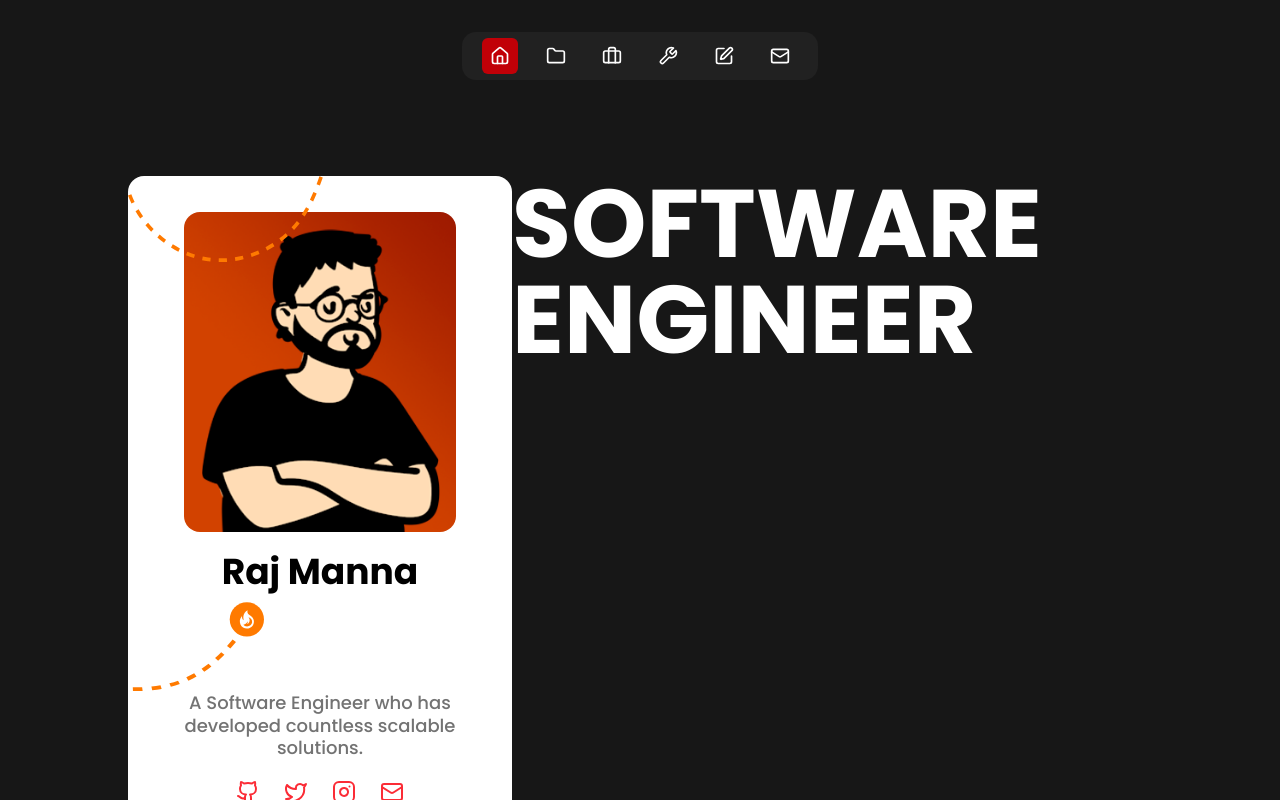
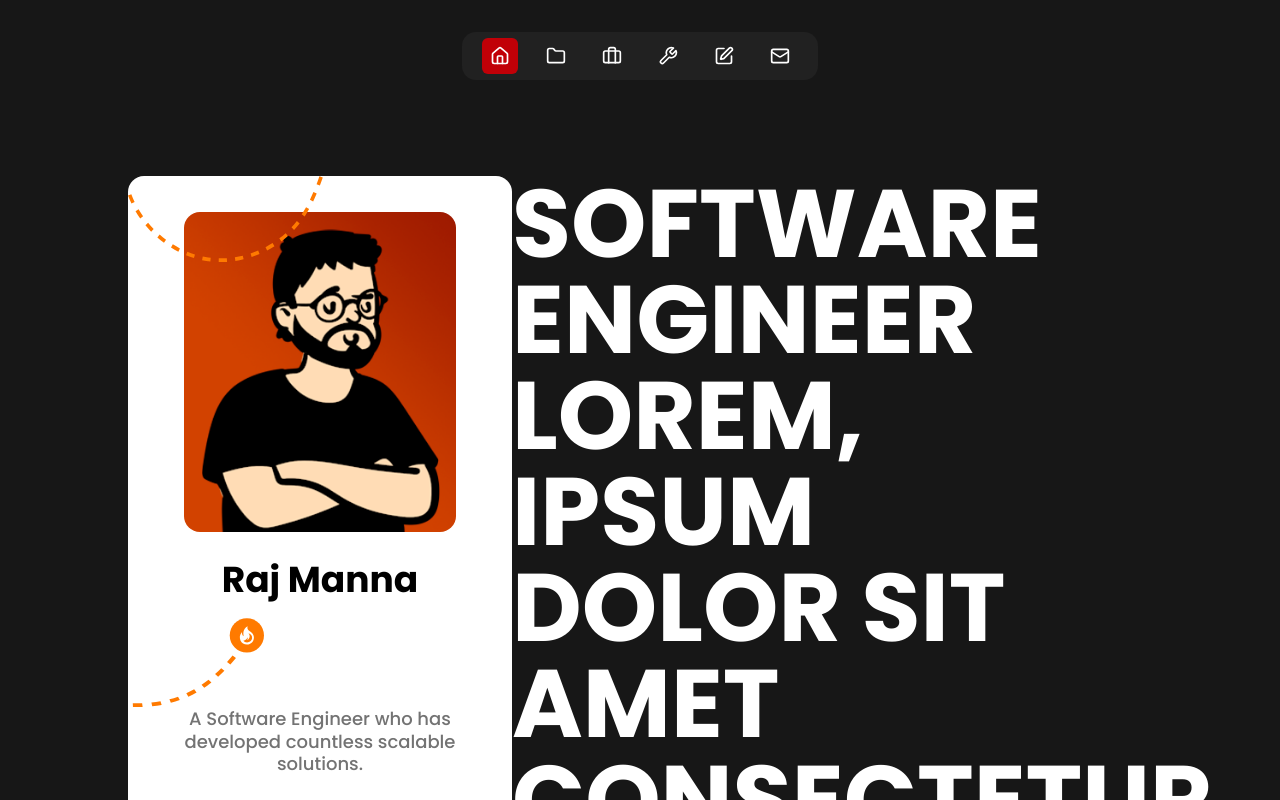
Before and after one commit to dev-rajm/manna-portfolio, a Next.js app: page / in a window 1280 px wide. Built offline with nearby package versions, Linux system fonts and the light colour scheme.

Commit message:
made sidebar as sticky

```diff
--- a/app/(routes)/(home)/page.tsx
+++ b/app/(routes)/(home)/page.tsx
@@ -1,5 +1,12 @@
 const HomePage = () => {
-  return <div className="text-8xl font-bold uppercase">Software Engineer</div>;
+  return (
+    <div className="text-8xl font-bold uppercase">
+      Software Engineer Lorem, ipsum dolor sit amet consectetur adipisicing
+      elit. Dolore, fuga. Perferendis minus a rem debitis, necessitatibus
+      quisquam perspiciatis tempora voluptatum dignissimos, dolorum corporis
+      ipsum in, deserunt ab repudiandae exercitationem asperiores.
+    </div>
+  );
 };
 
 export default HomePage;
--- a/app/(routes)/layout.tsx
+++ b/app/(routes)/layout.tsx
@@ -10,11 +10,11 @@ export const metadata: Metadata = {
 
 const RouteLayout = ({ children }: { children: React.ReactNode }) => {
   return (
-    <div className="h-full relative overflow-x-hidden bg-neutral-900 text-white">
+    <div className="h-full overflow-x-hidden bg-neutral-900 text-white scrollbar-thumb-rounded-full scrollbar-track-rounded-full scrollbar scrollbar-thumb-gray-400 scrollbar-track-neutral-800">
       <main className="pt-5 lg:pt-8">
         <Navbar />
         <div className="mt-8 lg:mt-24 flex flex-col lg:flex-row justify-center w-full gap-16 px-5 lg:p-0">
-          <div className="w-full sticky lg:top-10 lg:w-1/4">
+          <div className="w-full h-full block lg:sticky lg:top-10 lg:w-1/4">
             <Sidebar />
           </div>
           <div className="w-full lg:w-1/2">{children}</div>
--- a/app/globals.css
+++ b/app/globals.css
@@ -7,6 +7,7 @@ body,
   height: 100%;
 }
 
+@plugin 'tailwind-scrollbar';
 @custom-variant dark (&:is(.dark *));
 
 :root {
--- a/components/sidebar.tsx
+++ b/components/sidebar.tsx
@@ -21,7 +21,7 @@ const Sidebar = () => {
         />
       </div>
       <div className="text-center text-lg font-medium">
-        <h1 className="text-black text-4xl font-bold my-5">Raj Manna</h1>
+        <h1 className="text-black text-4xl font-bold my-7">Raj Manna</h1>
         <div className="relative lg:h-[80px]">
           <Image
             width={200}
@@ -35,7 +35,7 @@ const Sidebar = () => {
           A Software Engineer who has developed countless scalable solutions.
         </p>
       </div>
-      <div className="flex justify-center text-red-500 space-x-6 mt-5 mb-2">
+      <div className="flex justify-center text-red-500 space-x-6 mt-8 mb-2">
         <Link href="https://github.com/dev-rajm">
           <Github />
         </Link>
```
